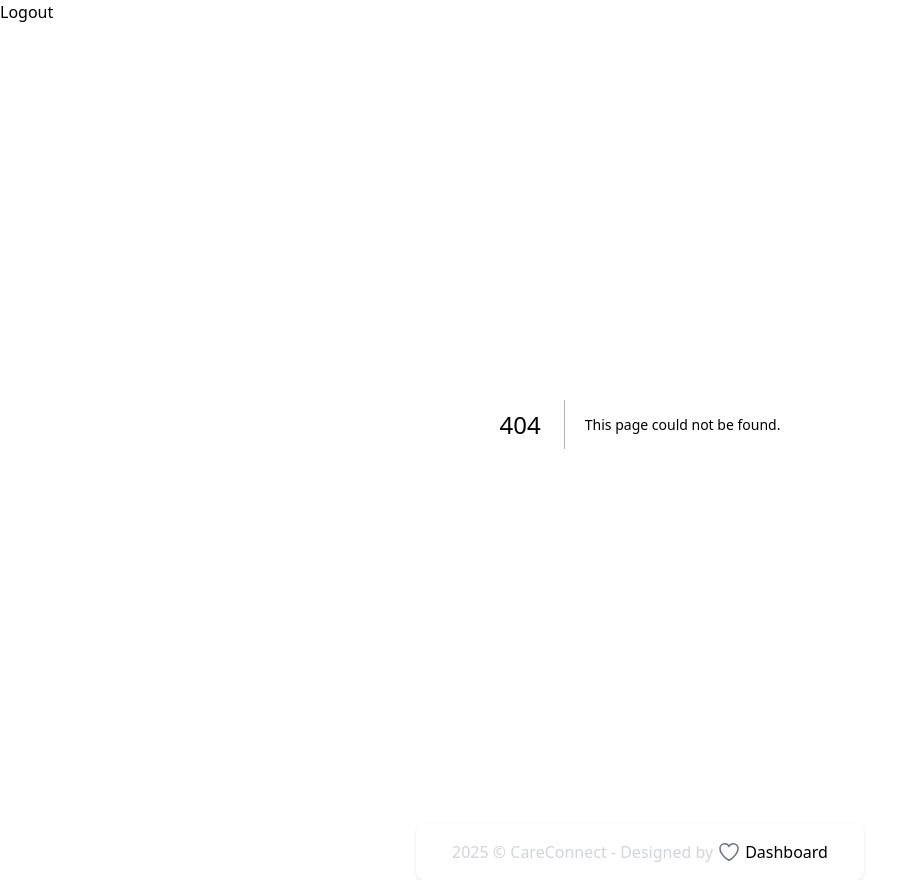
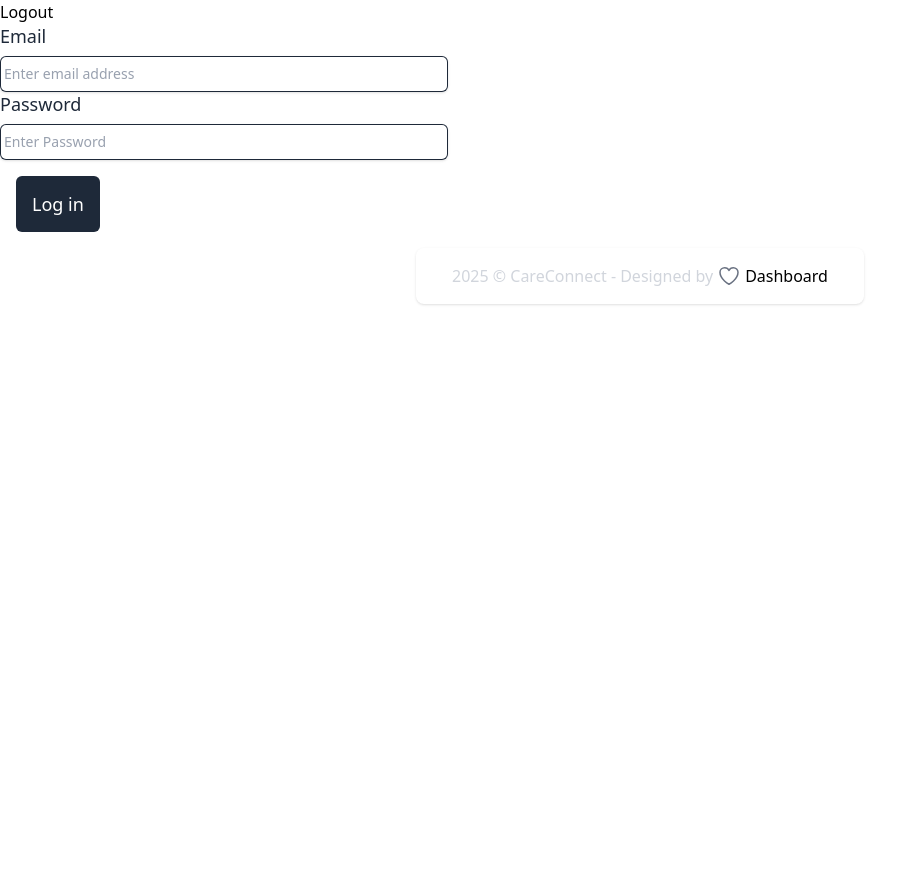
Before and after one commit to afahnyupila03/fyp-hospital-appointment-app, a Next.js app in the folder app/: page /auth/doctor in a window 1280 px wide. Before the commit this address had no page. Shown: the whole page, without its empty margins (0-924 px from the left). After the commit the page ends 800 px from the top, so only its background shows below. Built offline with nearby package versions, Linux system fonts and the light colour scheme.

Commit message:
add doctor auth page.

```diff
--- a/app/src/app/auth/admin/page.js
+++ b/app/src/app/auth/admin/page.js
@@ -1,6 +1,6 @@
 "use client";
 import React, { useState } from "react";
-import { Form, Formik, Field } from "formik";
+import { Form, Formik } from "formik";
 import { AppState } from "@/store/context";
 import { useRouter } from "next/navigation";
 import CustomInput from "@/components/CustomInput";
--- /dev/null
+++ b/app/src/app/auth/doctor/page.js
@@ -0,0 +1,99 @@
+"use client";
+import React, { useState } from "react";
+import { Form, Formik } from "formik";
+import { AppState } from "@/store/context";
+import { useRouter } from "next/navigation";
+import CustomInput from "@/components/CustomInput";
+import { signinSchema } from "@/schema/schema";
+
+export default function DoctorAuth() {
+  const { signinHandler } = AppState();
+  const [showPassword, setShowPassword] = useState(false);
+
+  const router = useRouter();
+
+  const handleSignin = async (values, actions) => {
+    try {
+      const role = "doctor";
+
+      const email = values.email;
+      const password = values.password;
+
+      if (!email) {
+        const error = new Error("Email is required");
+        throw error;
+      }
+      if (!password) {
+        const error = new Error("Password is required");
+        throw error;
+      }
+
+      const user = await signinHandler(email, password, role);
+      console.log("SIGNED_IN_USER: ", user);
+      router.replace("/");
+      actions.resetForm();
+    } catch (error) {
+      console.error("SIGNED_IN_USER_ERROR: ", error.message);
+      actions.setSubmitting(false);
+    }
+  };
+
+  return (
+    <Formik
+      initialValues={{
+        email: "",
+        name: "",
+        password: "",
+      }}
+      validationSchema={signinSchema}
+      onSubmit={handleSignin}
+    >
+      {({
+        values,
+        handleChange,
+        handleBlur,
+        isSubmitting,
+        errors,
+        touched,
+      }) => (
+        <Form>
+          <CustomInput
+            onChange={handleChange}
+            id="email"
+            name="email"
+            type="email"
+            onBlur={handleBlur}
+            value={values.email}
+            placeholder="Enter email address"
+            label="Email"
+            errors={errors}
+            touched={touched}
+          />
+
+          <CustomInput
+            onChange={handleChange}
+            id="password"
+            name="password"
+            type={showPassword ? "text" : "password"}
+            onBlur={handleBlur}
+            value={values.password}
+            placeholder="Enter Password"
+            label="Password"
+            errors={errors}
+            touched={touched}
+            togglePassword={() => setShowPassword(!showPassword)}
+            showPassword={showPassword}
+          />
+
+          <button
+            className="block text-lg font-medium leading-6 rounded-md p-4 mx-4 my-4 bg-gray-800 text-white"
+            type="submit"
+            disabled={isSubmitting && errors}
+          >
+            Log in
+          </button>
+        </Form>
+      )}
+    </Formik>
+  );
+}
--- a/app/src/app/auth/patient/page.js
+++ b/app/src/app/auth/patient/page.js
@@ -1,6 +1,6 @@
 "use client";
 import React, { useState } from "react";
-import { Form, Formik, Field } from "formik";
+import { Form, Formik } from "formik";
 import { AppState } from "@/store/context";
 import { useRouter } from "next/navigation";
 import CustomInput from "@/components/CustomInput";
```
